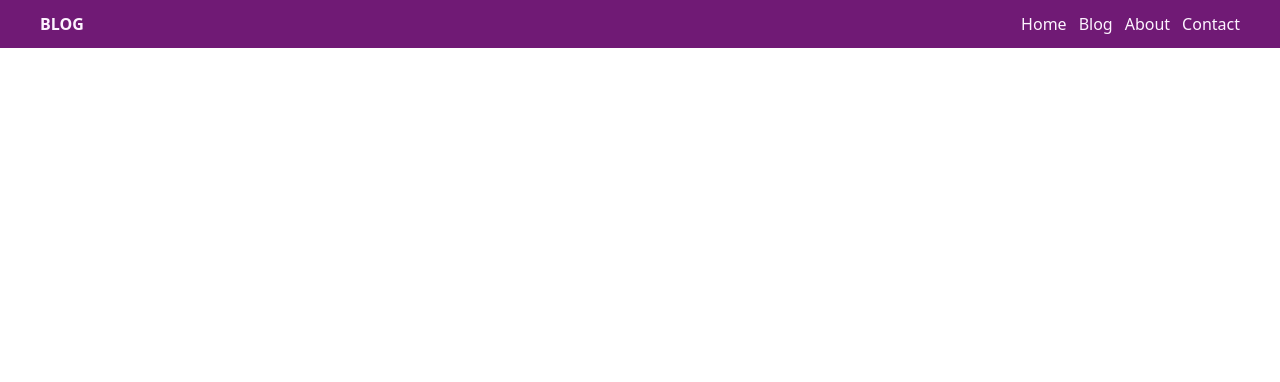
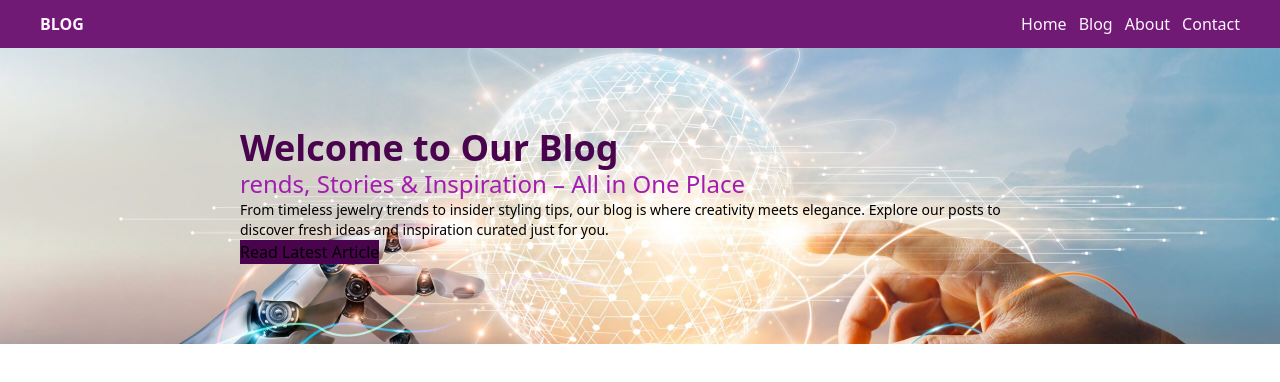
Before and after one commit to A-Coder-13/BLOG-WITH-TAILWIND, a plain HTML site: page Index.html in a window 1280 px wide. Drawn offline with nearby package versions, Linux system fonts and the light colour scheme.

Commit message:
header in process

```diff
--- a/Index.html
+++ b/Index.html
@@ -1,11 +1,13 @@
 <!DOCTYPE html>
 <html lang="en">
+
 <head>
     <meta charset="UTF-8">
     <meta name="viewport" content="width=device-width, initial-scale=1.0">
     <title>Tailwind-Blogs</title>
     <script src="https://cdn.tailwindcss.com"></script>
 </head>
+
 <body>
     <!-- Nav of web pg -->
     <section>
@@ -21,5 +23,15 @@
             </div>
         </nav>
     </section>
-    </body>
+
+    <!-- Hero Seaction -->
+    <section class="bg-[url(/img/Hero-bg.jpg)] bg-cover bg-center p-20 md:px-60">
+        <h1 class="md:text-4xl text-fuchsia-950 font-bold">Welcome to Our Blog</h1>
+        <h4 class="md:text-2xl text-fuchsia-700 font-medium">rends, Stories & Inspiration – All in One Place</h4>
+        <p class="font-light sm:text-sm md:text-md">From timeless jewelry trends to insider styling tips, our blog is where creativity meets elegance. Explore our posts to discover fresh ideas and inspiration curated just for you.</p>
+        <button class="bg-fuchsia-950">Read Latest Article</button>
+
+    </section>
+</body>
+
 </html>
```
Also changed, not shown: img/Hero-bg.jpg (added), img/hero-bg.avif (added).
